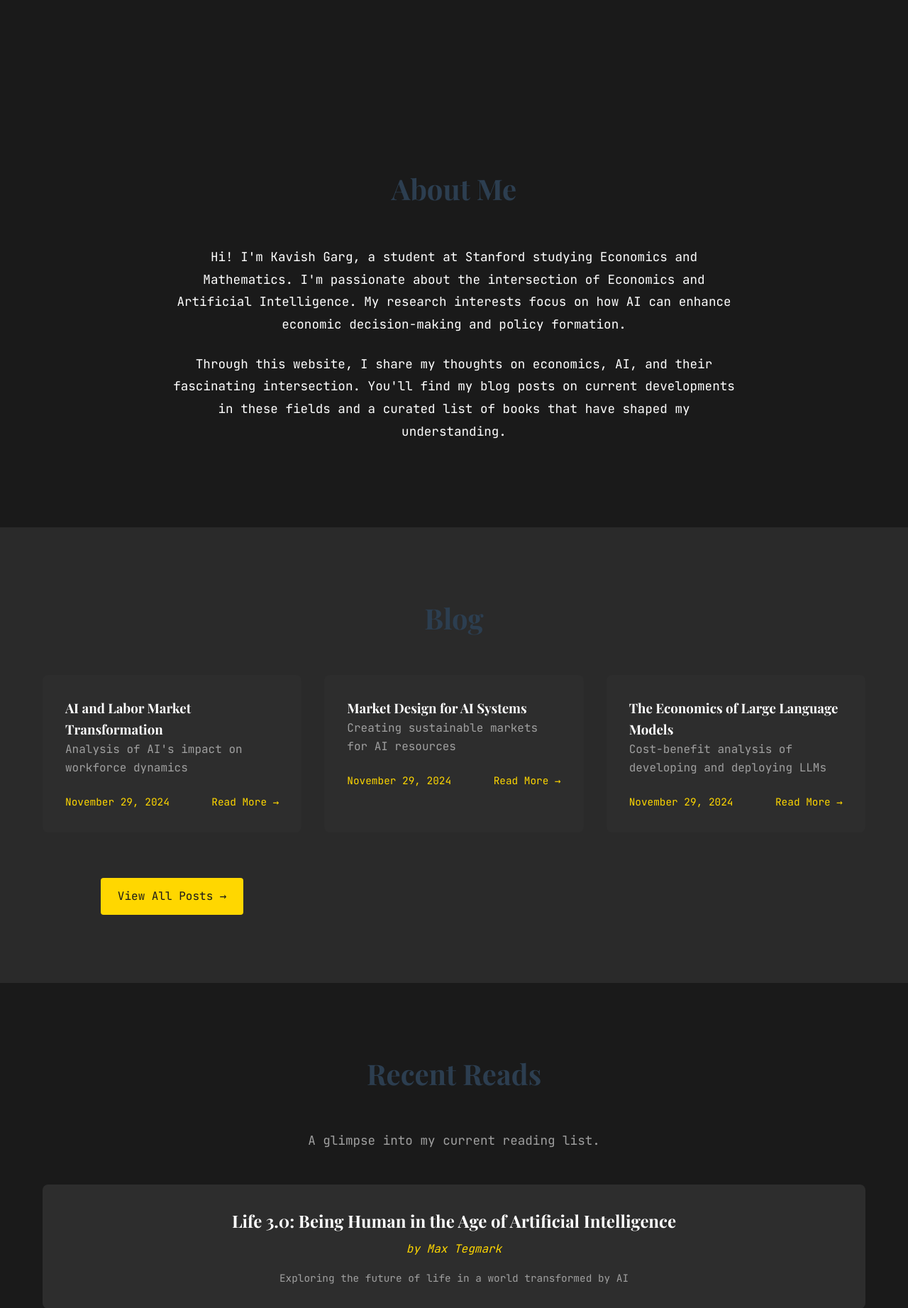
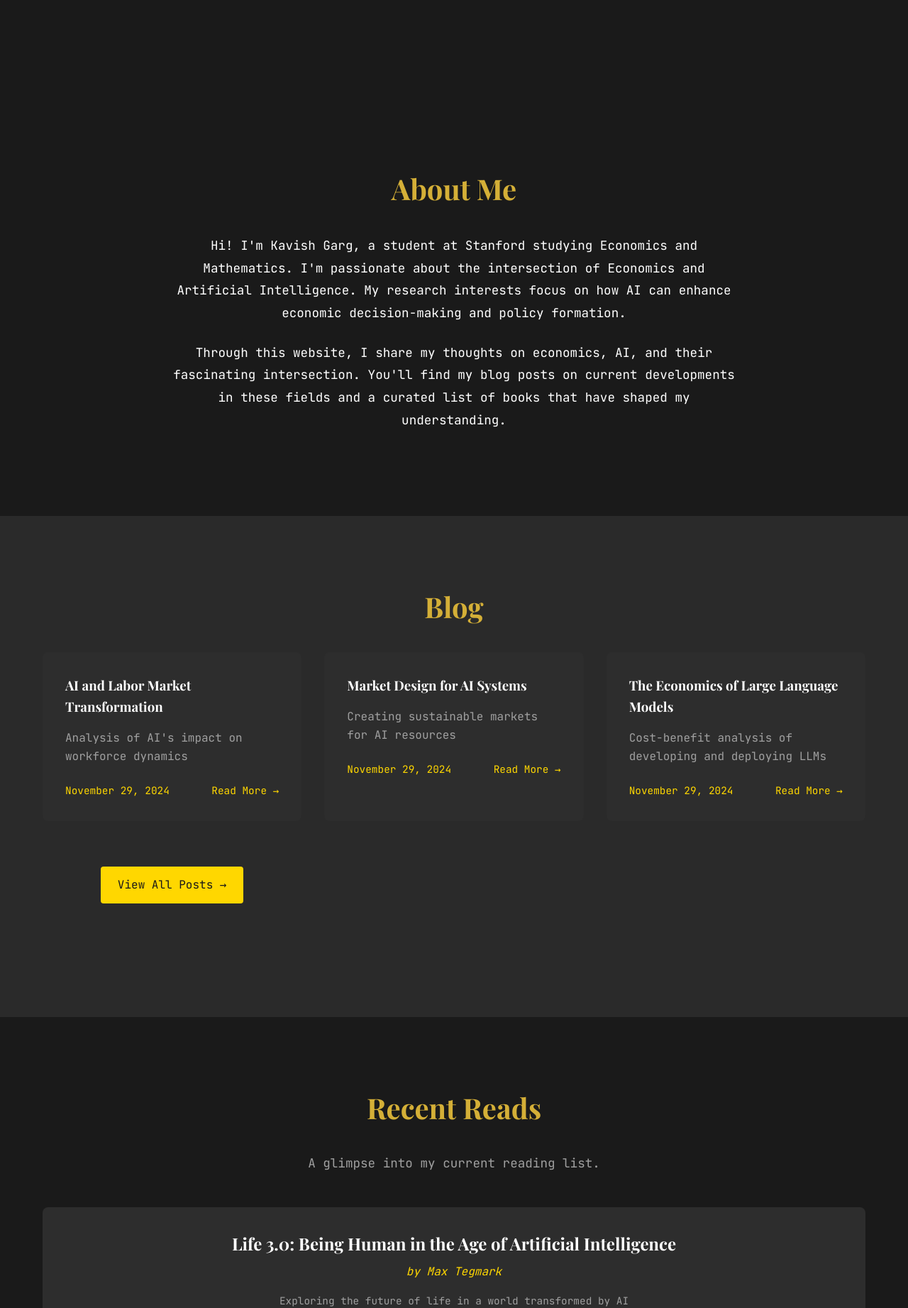
Before and after one commit to thatkavish/personal-website, a Flask app: page / in a window 1280 px wide. Shown: the part 722-2565 px from the top of the page at 71% size. Run offline with Flask 3, Linux system fonts and the light colour scheme; data comes from the database, SQL or seed files in the repository.

Commit message:
Update heading colors to white and center view all posts button

```diff
--- a/templates/index.html
+++ b/templates/index.html
@@ -23,7 +23,7 @@
 
     <section id="about" class="about">
         <div class="container">
-            <h2>About Me</h2>
+            <h2 class="section-title">About Me</h2>
             <div class="about-content">
                 <p>
                     Hi! I'm Kavish Garg, a student at Stanford studying Economics and Mathematics. I'm passionate about the intersection of Economics and Artificial Intelligence.
@@ -39,7 +39,7 @@
 
     <section id="blog" class="blog">
         <div class="container">
-            <h2>Blog</h2>
+            <h2 class="section-title">Blog</h2>
             <div class="blog-grid">
                 {% for post in blog_posts[:3] %}
                 <article class="blog-preview">
@@ -60,7 +60,7 @@
 
     <section id="bookshelf" class="bookshelf">
         <div class="container">
-            <h2>Recent Reads</h2>
+            <h2 class="section-title">Recent Reads</h2>
             <p class="section-description">A glimpse into my current reading list.</p>
 
             <div class="books-preview">
@@ -81,7 +81,7 @@
 
     <section id="contact" class="contact">
         <div class="container">
-            <h2>Get in Touch</h2>
+            <h2 class="section-title">Get in Touch</h2>
             <p>Feel free to reach out for collaborations or discussions about Economics and AI.</p>
             <div class="social-links">
                 <a href="mailto:kavishg@stanford.edu" class="social-link">
@@ -150,11 +150,10 @@
         padding: 6rem 0;
     }
 
-    .about h2, .blog h2, .bookshelf h2, .contact h2 {
+    .section-title {
+        color: #ffffff;
         text-align: center;
-        margin-bottom: 3rem;
-        font-size: 2.5rem;
-        color: #2c3e50;
+        margin-bottom: 2rem;
     }
 
     .about-content {
@@ -168,6 +167,7 @@
         display: grid;
         grid-template-columns: repeat(auto-fit, minmax(300px, 1fr));
         gap: 2rem;
+        margin-bottom: 2rem;
     }
 
     .blog-preview {
@@ -180,6 +180,11 @@
     .blog-preview:hover {
         transform: translateY(-5px);
         box-shadow: 0 10px 20px rgba(0, 0, 0, 0.2);
+    }
+
+    .blog-preview h3 {
+        color: #ffffff;
+        margin-bottom: 1rem;
     }
 
     .preview-description {
@@ -215,11 +220,11 @@
 
     .view-all {
         text-align: center;
-        margin-top: 2rem;
+        margin: 2rem auto;
         width: 100%;
     }
 
-    .view-all-link, .view-bookshelf {
+    .view-all-link {
         display: inline-block;
         padding: 0.8rem 1.5rem;
         background-color: var(--primary-color);
@@ -229,7 +234,7 @@
         transition: background-color 0.3s ease;
     }
 
-    .view-all-link:hover, .view-bookshelf:hover {
+    .view-all-link:hover {
         background-color: var(--primary-color-dark);
     }
 
```
